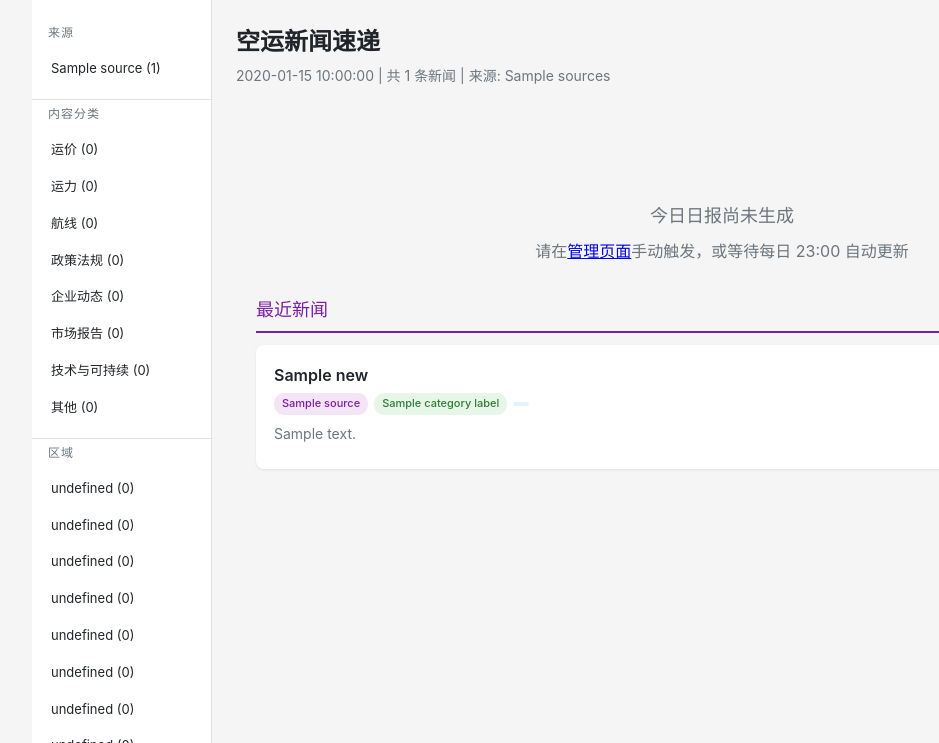
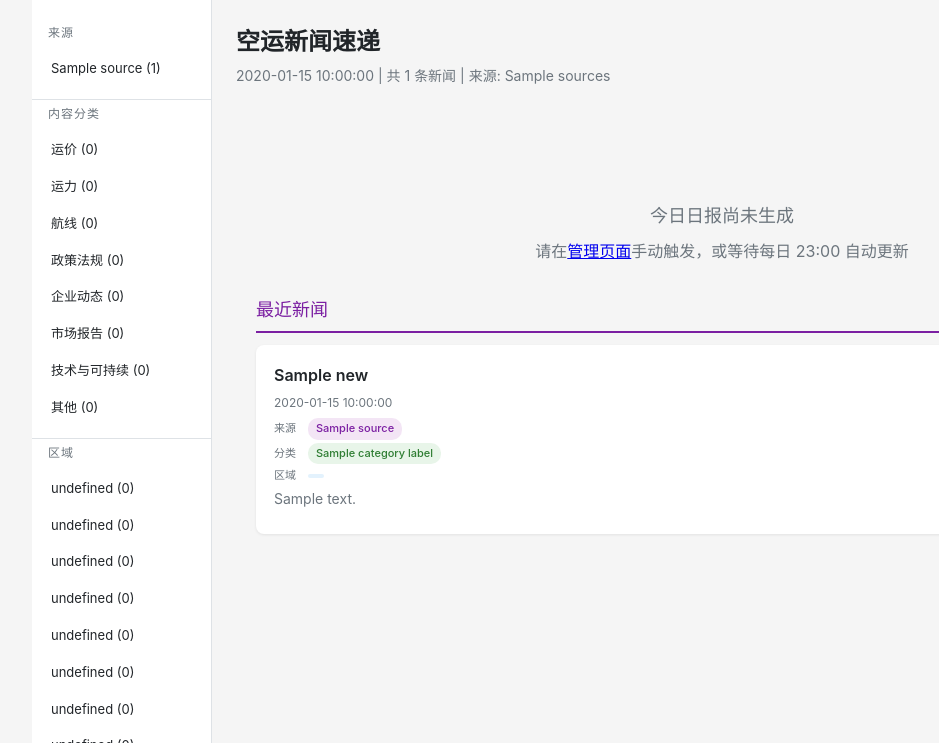
Before and after one commit to FannyZF/AircargoNewsDigest, a Python web app: template src/web/templates/index.html in a window 1280 px wide. Shown: the part 57-800 px from the top of the page, without its empty margins (8-947 px from the left). Run offline with Jinja, Linux system fonts and the light colour scheme; the template is opened without the code that fills it: most values are stand-ins (such as "Sample title", 1, 10 or a date in 2020).

Commit message:
feat: show date on each card, separate source/category/region into rows

```diff
--- a/src/web/templates/index.html
+++ b/src/web/templates/index.html
@@ -35,11 +35,10 @@
         {% for news in recent_items[:10] %}
         <div class="card" data-source="{{ news.source }}" data-categories="{{ news.get_categories_list() | join(',') }}" data-regions="{{ news.get_regions_list() | join(',') }}">
             <div class="card-title"><a href="{{ news.url }}" target="_blank">{{ news.translated_title or news.title }}</a></div>
-            <div class="card-meta">
-                <span class="badge badge-source">{{ news.source }}</span>
-                {% for label in news.get_category_labels() %}<span class="badge badge-cat">{{ label }}</span>{% endfor %}
-                {% for r in news.get_regions_list() %}<span class="badge {{ 'badge-china' if r == 'China' else 'badge-region' }}">{{ REGION_LABELS[r] }}</span>{% endfor %}
-            </div>
+            <div class="card-date">{{ news.published_at }}</div>
+            <div class="card-meta-row"><span class="meta-label">来源</span> <span class="badge badge-source">{{ news.source }}</span></div>
+            <div class="card-meta-row"><span class="meta-label">分类</span> {% for label in news.get_category_labels() %}<span class="badge badge-cat">{{ label }}</span>{% endfor %}</div>
+            <div class="card-meta-row"><span class="meta-label">区域</span> {% for r in news.get_regions_list() %}<span class="badge {{ 'badge-china' if r == 'China' else 'badge-region' }}">{{ REGION_LABELS[r] }}</span>{% endfor %}</div>
             <div class="card-summary">{{ news.summary[:200] }}</div>
         </div>
         {% endfor %}
@@ -54,9 +53,14 @@
 {% for news in cat_items %}
 <div class="card" data-source="{{ news.source }}" data-categories="{{ news.get_categories_list() | join(',') }}" data-regions="{{ news.get_regions_list() | join(',') }}">
     <div class="card-title"><a href="{{ news.url }}" target="_blank">{{ news.translated_title or news.title }}</a></div>
-    <div class="card-meta">
-        <span class="badge badge-source">{{ news.source }}</span>
+    <div class="card-date">{{ news.published_at }}</div>
+    <div class="card-meta-row"><span class="meta-label">来源</span> <span class="badge badge-source">{{ news.source }}</span></div>
+    <div class="card-meta-row">
+        <span class="meta-label">分类</span>
         {% for label in news.get_category_labels() %}<span class="badge badge-cat">{{ label }}</span>{% endfor %}
+    </div>
+    <div class="card-meta-row">
+        <span class="meta-label">区域</span>
         {% for r in news.get_regions_list() %}<span class="badge {{ 'badge-china' if r == 'China' else 'badge-region' }}">{{ REGION_LABELS[r] }}</span>{% endfor %}
     </div>
     <div class="card-summary">{{ news.summary }}</div>
@@ -192,5 +196,8 @@ updateAll();
     background: var(--src-bg); color: var(--src-purple);
     font-size: 12px; padding: 3px 10px; border-radius: 12px;
 }
+.card-date { font-size: 12px; color: var(--text-secondary); margin-bottom: 6px; }
+.card-meta-row { font-size: 12px; margin-bottom: 3px; display: flex; align-items: center; gap: 6px; flex-wrap: wrap; }
+.meta-label { color: var(--text-secondary); font-size: 11px; min-width: 28px; }
 </style>
 {% endblock %}
```
